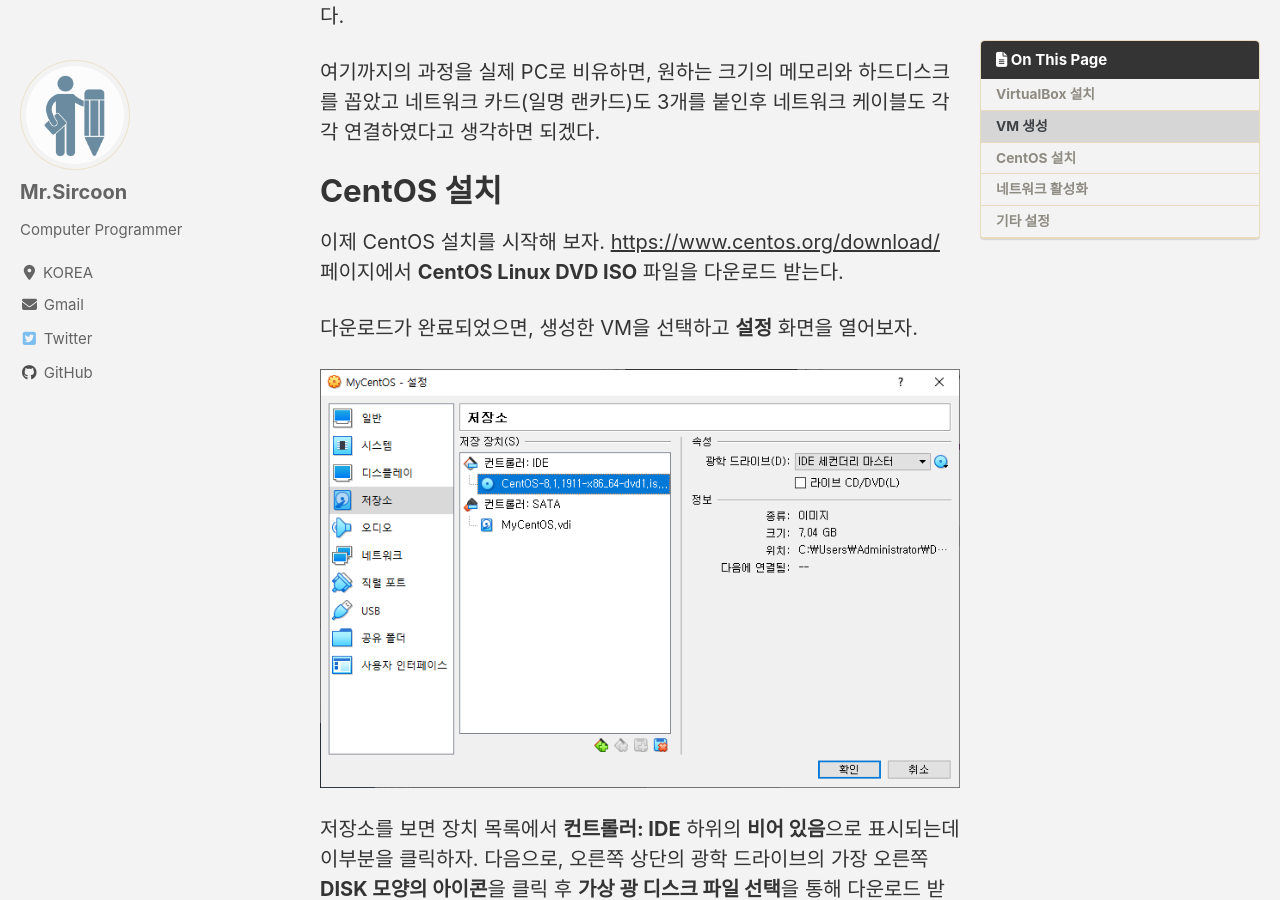
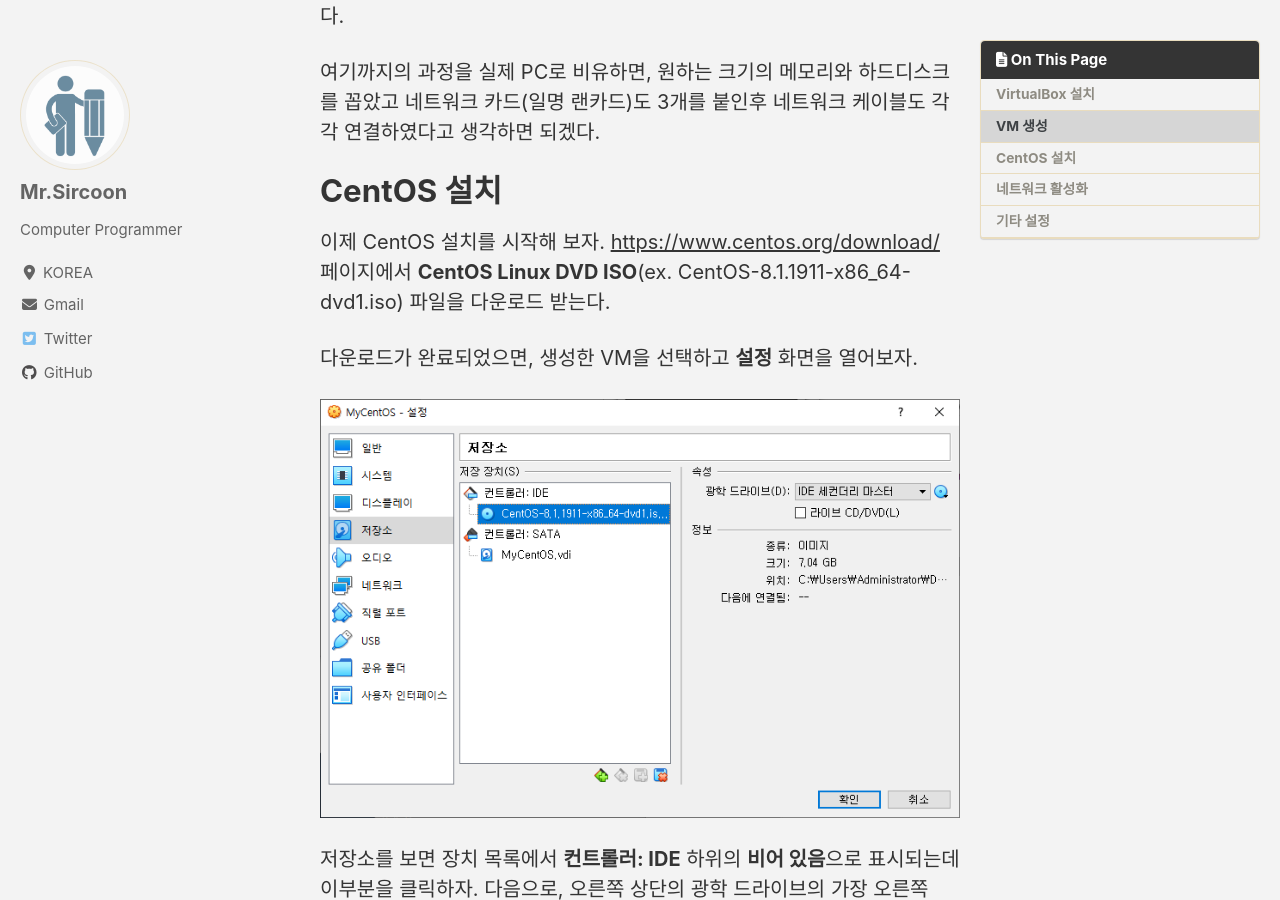
Before and after one commit to mrsoulware/mrsoulware.github.io, a Jekyll site: the page built from _posts/2020/2020-04-24-vbox-centos.md, in a window 1280 px wide and 900 px high, scrolled down 6202 px. Built offline with Jekyll 4.4.1, drawn with Linux system fonts in a browser that asks for light colours; cached includes are drawn as plain includes; nearby versions of some CDN libraries; some of the changed text lies outside the part shown.

Commit message:
update post

```diff
--- a/_posts/2020/2020-04-24-vbox-centos.md
+++ b/_posts/2020/2020-04-24-vbox-centos.md
@@ -98,7 +98,7 @@
 # CentOS 설치
 
 이제 CentOS 설치를 시작해 보자.
-[https://www.centos.org/download/](https://www.centos.org/download/) 페이지에서 **CentOS Linux DVD ISO** 파일을 다운로드 받는다.
+[https://www.centos.org/download/](https://www.centos.org/download/) 페이지에서 **CentOS Linux DVD ISO**(ex. CentOS-8.1.1911-x86_64-dvd1.iso) 파일을 다운로드 받는다.
 
 다운로드가 완료되었으면, 생성한 VM을 선택하고 **설정** 화면을 열어보자.
 
```
Also changed, not shown: other parts of _posts/2020/2020-04-24-vbox-centos.md (+6 -0 lines).
